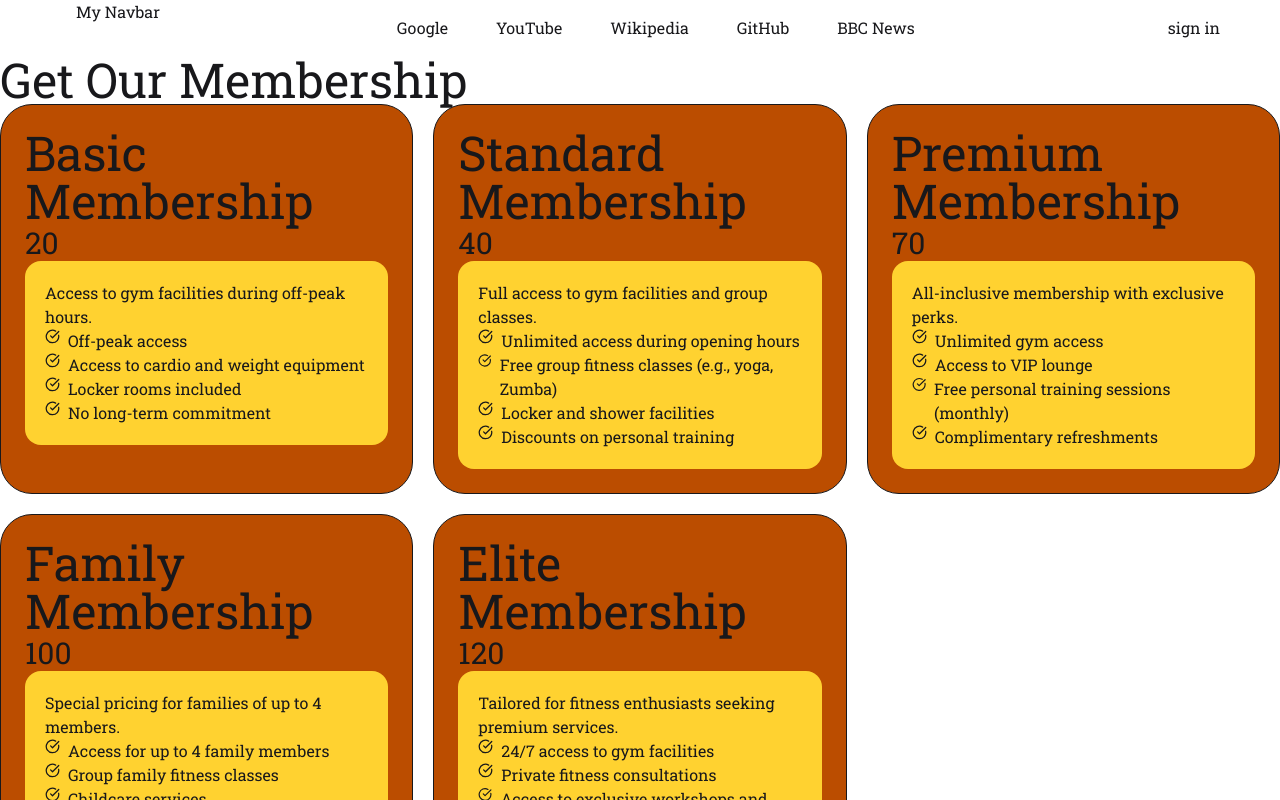
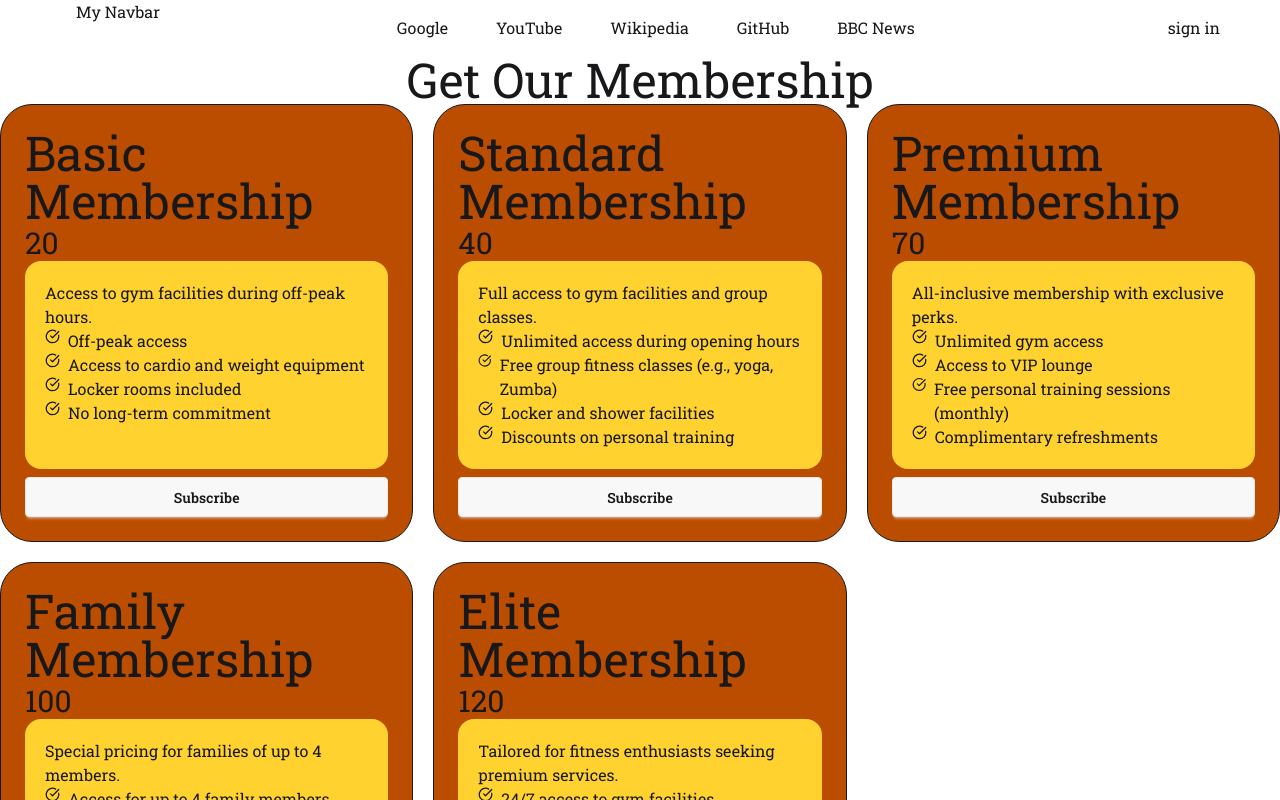
Before and after one commit to rayhanbri/module-44, a React (Vite) app: page / in a window 1280 px wide. Shown: the top 800 px of the page. Built offline with nearby package versions, Linux system fonts and the light colour scheme.

Commit message:
pricing card manually done

```diff
--- a/src/components/PricingCard/PricingCard.jsx
+++ b/src/components/PricingCard/PricingCard.jsx
@@ -5,7 +5,7 @@ const PricingCard = ({pricing}) => {
   console.log(pricing)
   const {name,price,description,features}=pricing;
   return (
-    <div className='border bg-amber-700 p-6 rounded-4xl shadow-amber-300 '>
+    <div className='flex flex-col  border bg-amber-700 p-6 rounded-4xl shadow-amber-300 '>
       {/* card header  */}
       <div>
         <h1 className='text-5xl'>{name}</h1>
@@ -13,12 +13,13 @@ const PricingCard = ({pricing}) => {
       </div>
       {/* card body
        */}
-       <div className='bg-amber-300 p-5 rounded-2xl'>
+       <div className='bg-amber-300 p-5 rounded-2xl flex-1'>
         <p>{description}</p>
         {
           features.map((feature,index) => <PricingFeature key={index} feature={feature}></PricingFeature>)
         }
        </div>
+       <button className="btn w-full mt-2">Subscribe</button>
     </div>
   );
 };
--- a/src/components/PricingOptions/PricingOption.jsx
+++ b/src/components/PricingOptions/PricingOption.jsx
@@ -9,8 +9,8 @@ const PricingOption = ({pricingPromise}) => {
 
   return (
     <div>
-      <h2 className='text-5xl'>Get Our Membership</h2>
-      <div className='grid  md:grid-cols-3 gap-5 '>
+      <h2 className='text-5xl text-center'>Get Our Membership</h2>
+      <div className='grid  md:grid-cols-2 lg:grid-cols-3 gap-5 '>
         {
           pricingData.map(pricing => <PricingCard
             key={pricing.id}
```
